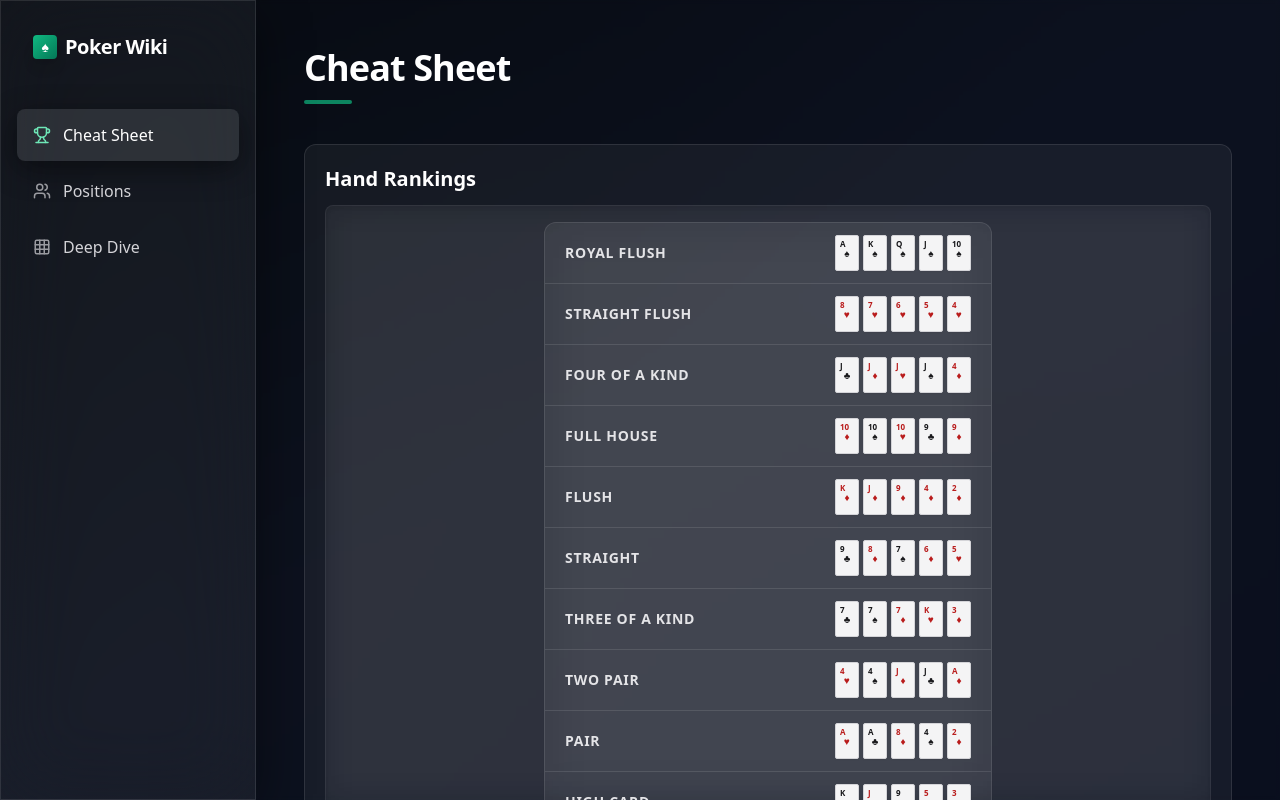
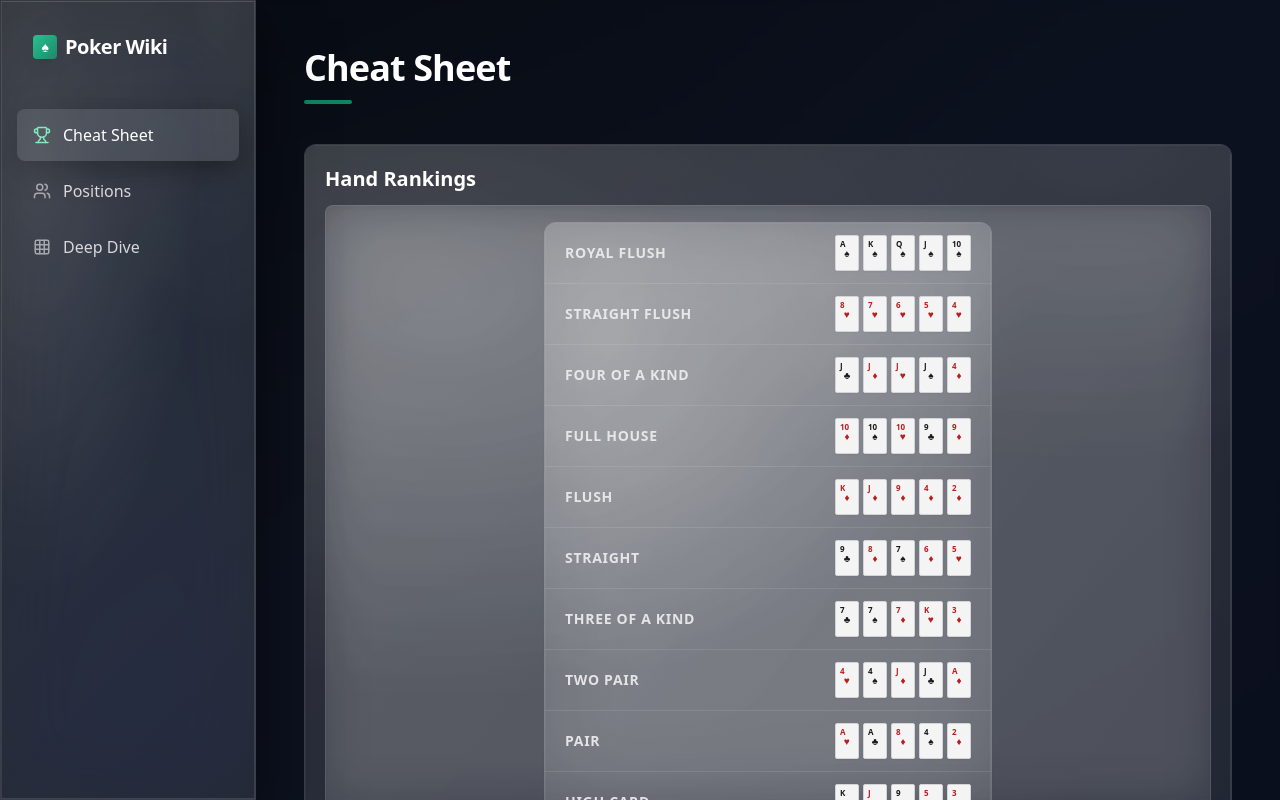
Before and after one commit to kaimrdth/pokerwiki, a React (Vite) app: page / in a window 1280 px wide. Built offline with nearby package versions, Linux system fonts and the light colour scheme.

Commit message:
update: 2025-11-29 13:27

```diff
--- a/src/index.css
+++ b/src/index.css
@@ -25,11 +25,50 @@
 
 @layer components {
   .glass-panel {
-    @apply bg-white/5 border border-white/10 backdrop-blur-xl shadow-[0_12px_50px_rgba(0,0,0,0.45)];
+    position: relative;
+    overflow: hidden;
+    @apply bg-white/10 border border-white/10 backdrop-blur-2xl backdrop-saturate-150 backdrop-brightness-110 shadow-[0_18px_60px_rgba(0,0,0,0.5)];
+    box-shadow:
+      0 18px 60px rgba(0, 0, 0, 0.55),
+      inset 0 1px 0 rgba(255, 255, 255, 0.08),
+      inset 0 0 0 1px rgba(255, 255, 255, 0.04);
+  }
+
+  .glass-panel::before {
+    content: '';
+    position: absolute;
+    inset: -2px;
+    background:
+      radial-gradient(140% 120% at 15% 20%, rgba(255, 255, 255, 0.22), transparent 45%),
+      radial-gradient(90% 70% at 85% 0%, rgba(255, 255, 255, 0.12), transparent 60%);
+    mix-blend-mode: screen;
+    opacity: 0.6;
+    pointer-events: none;
+  }
+
+  .glass-panel::after {
+    content: '';
+    position: absolute;
+    inset: 0;
+    background: linear-gradient(135deg, rgba(255, 255, 255, 0.04), rgba(255, 255, 255, 0));
+    border: 1px solid rgba(255, 255, 255, 0.06);
+    mix-blend-mode: soft-light;
+    pointer-events: none;
   }
 
   .glass-subtle {
-    @apply bg-white/5 border border-white/5 backdrop-blur-lg shadow-inner;
+    position: relative;
+    overflow: hidden;
+    @apply bg-white/10 border border-white/10 backdrop-blur-xl backdrop-saturate-150 backdrop-brightness-110 shadow-inner;
+  }
+
+  .glass-subtle::before {
+    content: '';
+    position: absolute;
+    inset: 0;
+    background: linear-gradient(125deg, rgba(255, 255, 255, 0.08), rgba(255, 255, 255, 0));
+    opacity: 0.6;
+    pointer-events: none;
   }
 
   .pill {
```
